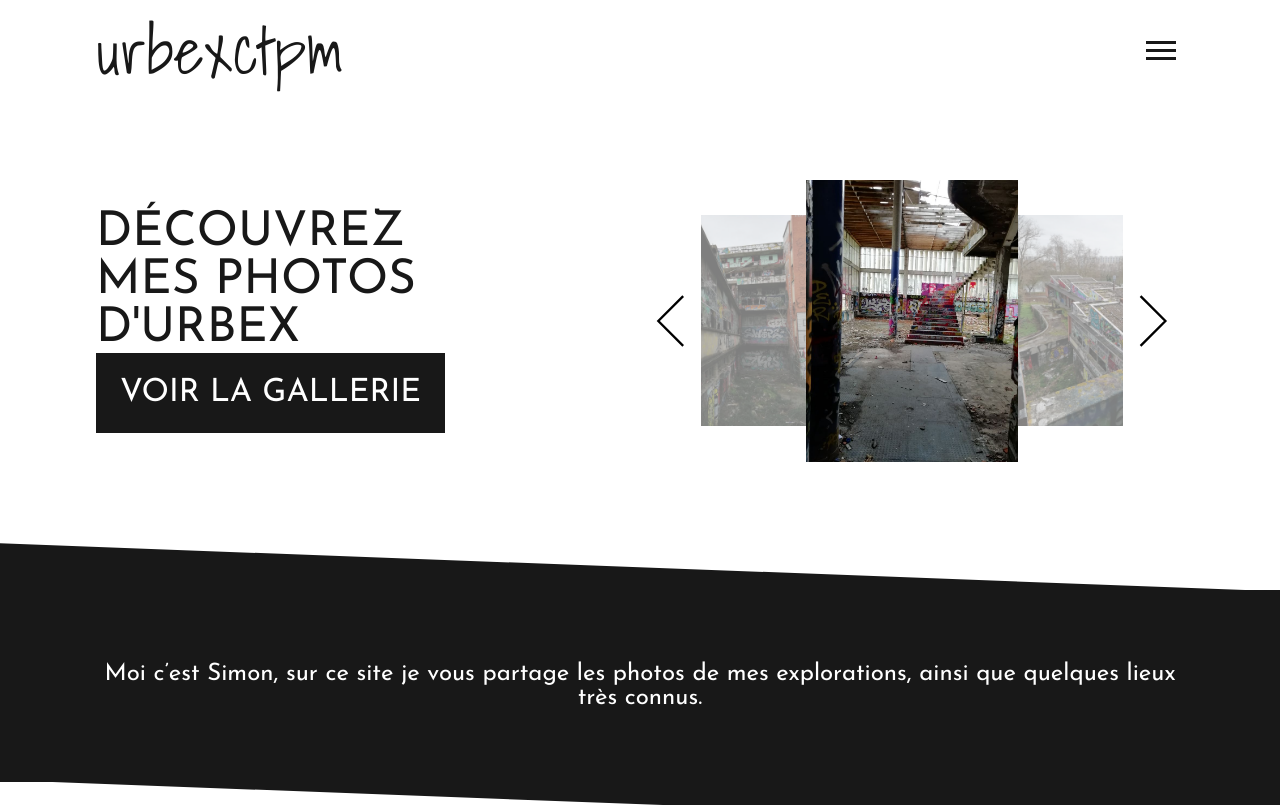
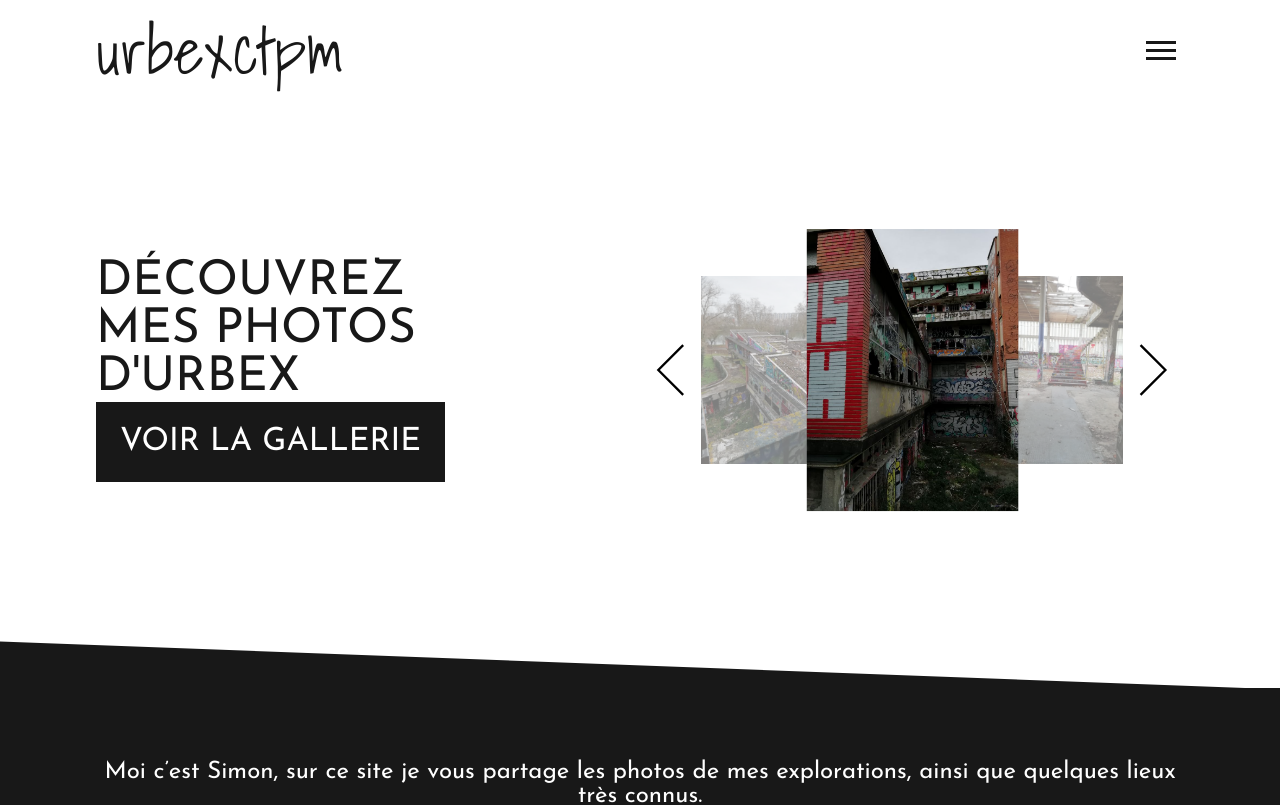
Before and after one commit to Renaud-HUSSON/urbexctpm, a React (Create React App) app in the folder client/: page / in a window 1280 px wide. Shown: the top 805 px of the page. Built offline with nearby package versions, Linux system fonts and the light colour scheme; a web font is replaced by a local one.

Commit message:
feat: homepage carousel

```diff
--- a/client/package.json
+++ b/client/package.json
@@ -12,6 +12,7 @@
     "react-dom": "^17.0.1",
     "react-router-dom": "^5.2.0",
     "react-scripts": "4.0.1",
+    "uuid": "^8.3.2",
     "web-vitals": "^0.2.4"
   },
   "scripts": {
--- /dev/null
+++ b/client/src/components/Home/Carousel.js
@@ -0,0 +1,101 @@
+import { cloneElement, useRef, useState } from "react"
+
+//TODO: get this carousel not to be a mess and actually understandable
+const Carousel = ({children}) => {
+  const carouselImages = useRef()
+
+  //Carousel items to make it infinite
+  const childrenArray = [
+    cloneElement(children[children.length - 2], { key: '09739278632387635763533' }),
+    cloneElement(children[children.length - 1], { key: '0973927863287635763533' }),
+    cloneElement(children[0], { className: (children[0].props.className || '') + ' carousel__images--active' }),
+    ...children.slice(1, children.length),
+  ]
+
+  children.slice(0, children.length - 2).forEach((child, i) => {
+    return childrenArray.push(cloneElement(child, { key: i * 212122.098763 }))
+  })
+
+  const [currentItem, setCurrentItem] = useState(2)
+
+  //Removes the active class, and adds it to concerned items
+  const handleActiveClass = (item, i, imageIndex, currentItem) => {
+    item.style.transition = '0s'
+
+    if(currentItem%childrenArray.length === i){
+      item.classList.remove('carousel__images--active')
+      item.style.transition = '0.4s'
+    }
+
+    if((currentItem + 1)%childrenArray.length === i ||
+      (currentItem - 1 + childrenArray.length)%childrenArray.length === i){
+      item.style.transition = '0.4s'
+    }
+
+    if(imageIndex%childrenArray.length === i){
+      item.classList.add('carousel__images--active')
+    }
+  }
+
+  //Goes to the previous item
+  const previousItem = () => {
+    //Get following image index
+    const imageIndex = (currentItem + childrenArray.length - 1)%childrenArray.length
+
+    let size = 0
+
+    //Moves every images to the left
+    carouselImages.current.querySelectorAll('img').forEach((item, i) => {
+      item.style.left = parseInt(item.style.left || - 1 * item.scrollWidth) + item.scrollWidth + 'px'
+
+      handleActiveClass(item, i, imageIndex, currentItem)
+
+      size += item.scrollWidth
+    })
+
+    //I've no idea how it is working, but it is !
+    const lastItem = carouselImages.current.querySelectorAll('img')[(currentItem + (childrenArray.length - 3))%childrenArray.length]
+    lastItem.style.left = (parseInt(lastItem.style.left) || 0) - size + 'px'
+
+    setCurrentItem(imageIndex)
+  }
+
+  //Goes to the next item
+  const nextItem = () => {
+    //Get following image index
+    const imageIndex = (currentItem + 1)%childrenArray.length
+
+    let size = 0
+
+    //Moves every images to the left
+    carouselImages.current.querySelectorAll('img').forEach((item, i) => {
+      item.style.left = parseInt(item.style.left || - 1 * item.scrollWidth) - item.scrollWidth + 'px'
+
+      handleActiveClass(item, i, imageIndex, currentItem)
+
+      size += item.scrollWidth
+    })
+
+    //I've no idea how it is working, but it is !
+    const lastItem = carouselImages.current.querySelectorAll('img')[(((currentItem + (childrenArray.length - 3))%childrenArray.length) + 1)%(childrenArray.length)]
+    lastItem.style.left = (parseInt(lastItem.style.left) || 0) + size + 'px'
+
+    setCurrentItem(imageIndex)
+  }
+
+  return <div className="carousel">
+  <svg onClick={previousItem} width="37" height="68" viewBox="0 0 37 68" fill="none" xmlns="http://www.w3.org/2000/svg">
+    <path d="M35 2L3 34L35 66" stroke="black" strokeWidth="3"/>
+  </svg>
+
+  <div className="carousel__images" ref={carouselImages}>
+    {childrenArray}
+  </div>
+
+  <svg onClick={nextItem} width="37" height="68" viewBox="0 0 37 68" fill="none" xmlns="http://www.w3.org/2000/svg">
+    <path d="M2 66L34 34L2 2" stroke="black" strokeWidth="3"/>
+  </svg>
+</div>
+}
+
+export default Carousel
--- a/client/src/components/Home/PresentationGallerie.js
+++ b/client/src/components/Home/PresentationGallerie.js
@@ -1,4 +1,6 @@
 import { Link } from "react-router-dom"
+import Carousel from "./Carousel"
+import { v4 as uuid } from 'uuid';
 
 const PresentationGalerie = () => {
   return <section className="presentation-galerie">
@@ -6,21 +8,16 @@ const PresentationGalerie = () => {
       <h2>DÉCOUVREZ MES PHOTOS D'URBEX</h2>
       <Link className="button" to="/gallerie">VOIR LA GALLERIE</Link>
     </div>
-    <div className="carousel">
-      <svg width="37" height="68" viewBox="0 0 37 68" fill="none" xmlns="http://www.w3.org/2000/svg">
-        <path d="M35 2L3 34L35 66" stroke="black" strokeWidth="3"/>
-      </svg>
 
-      <div className="carousel__images">
-        <img src={`${process.env.PUBLIC_URL}/urbex1.jpg`} alt="urbex" />
-        <img className="carousel__images--active" src={`${process.env.PUBLIC_URL}/urbex2.jpg`} alt="urbex" />
-        <img src={`${process.env.PUBLIC_URL}/urbex3.jpg`} alt="urbex" />
-      </div>
+    <Carousel>
+      <img className="1" key={uuid()} src={`${process.env.PUBLIC_URL}/urbex1.jpg`} alt="urbex" />
+      <img className="2" key={uuid()} src={`${process.env.PUBLIC_URL}/urbex2.jpg`} alt="urbex" />
+      <img className="3" key={uuid()} src={`${process.env.PUBLIC_URL}/urbex3.jpg`} alt="urbex" />
+      <img className="4" key={uuid()} src={`${process.env.PUBLIC_URL}/urbex1.jpg`} alt="urbex" />
+      <img className="5" key={uuid()} src={`${process.env.PUBLIC_URL}/urbex2.jpg`} alt="urbex" />
+      <img className="6" key={uuid()} src={`${process.env.PUBLIC_URL}/urbex3.jpg`} alt="urbex" />
+    </Carousel>
 
-      <svg width="37" height="68" viewBox="0 0 37 68" fill="none" xmlns="http://www.w3.org/2000/svg">
-        <path d="M2 66L34 34L2 2" stroke="black" strokeWidth="3"/>
-      </svg>
-    </div>
   </section>
 }
 
--- a/client/src/sass/_home.scss
+++ b/client/src/sass/_home.scss
@@ -22,21 +22,28 @@ div {
 
       svg {
         margin: 0 1rem;
+        cursor: pointer;
       }
 
       .carousel__images {
         width: 100%;
         display: flex;
         align-items: center;
-        justify-content: center;
         overflow: hidden;
+        padding: 6rem 0;
 
         img {
-          width: 37.5%;
+          position: relative;
+          z-index: 3;
+          transition: 0;
+          left: -33.3333333333333333333333333333333333333%;
+          width: 33.3333333333333333333333333333333333333%;
           opacity: 0.5;
 
           &.carousel__images--active {
-            width: 50%;
+            z-index: 5;
+            transform-origin: center;
+            transform: scale(1.5);
             opacity: 1;
           }
         }
@@ -101,6 +108,10 @@ div {
 
       .carousel {
         width: 60%;
+
+        .carousel__images {
+          padding: 4rem 0;
+        }
       }
     }
   }
@@ -113,6 +124,10 @@ div {
 
       .presentation-galerie__text, .carousel {
         width: 100%;
+
+        .carousel__images {
+          padding: 6rem 0;
+        }
       }
 
       .presentation-galerie__text {
@@ -129,6 +144,10 @@ div {
 
 @media (max-width: 768px){
   div {
+    .presentation-galerie .carousel .carousel__images {
+      padding: 4rem 0;
+    }
+
     .presentation-carte {
       flex-direction: column;
 
@@ -154,6 +173,10 @@ div {
       .presentation-galerie__text h2 {
         font-size: 2.5rem;
       }
+
+      .carousel .carousel__images {
+        padding: 2rem 0;
+      }
     }
   }
 }
```
Also changed, not shown: 1 other file (tests, documents, lock files or other folders).
